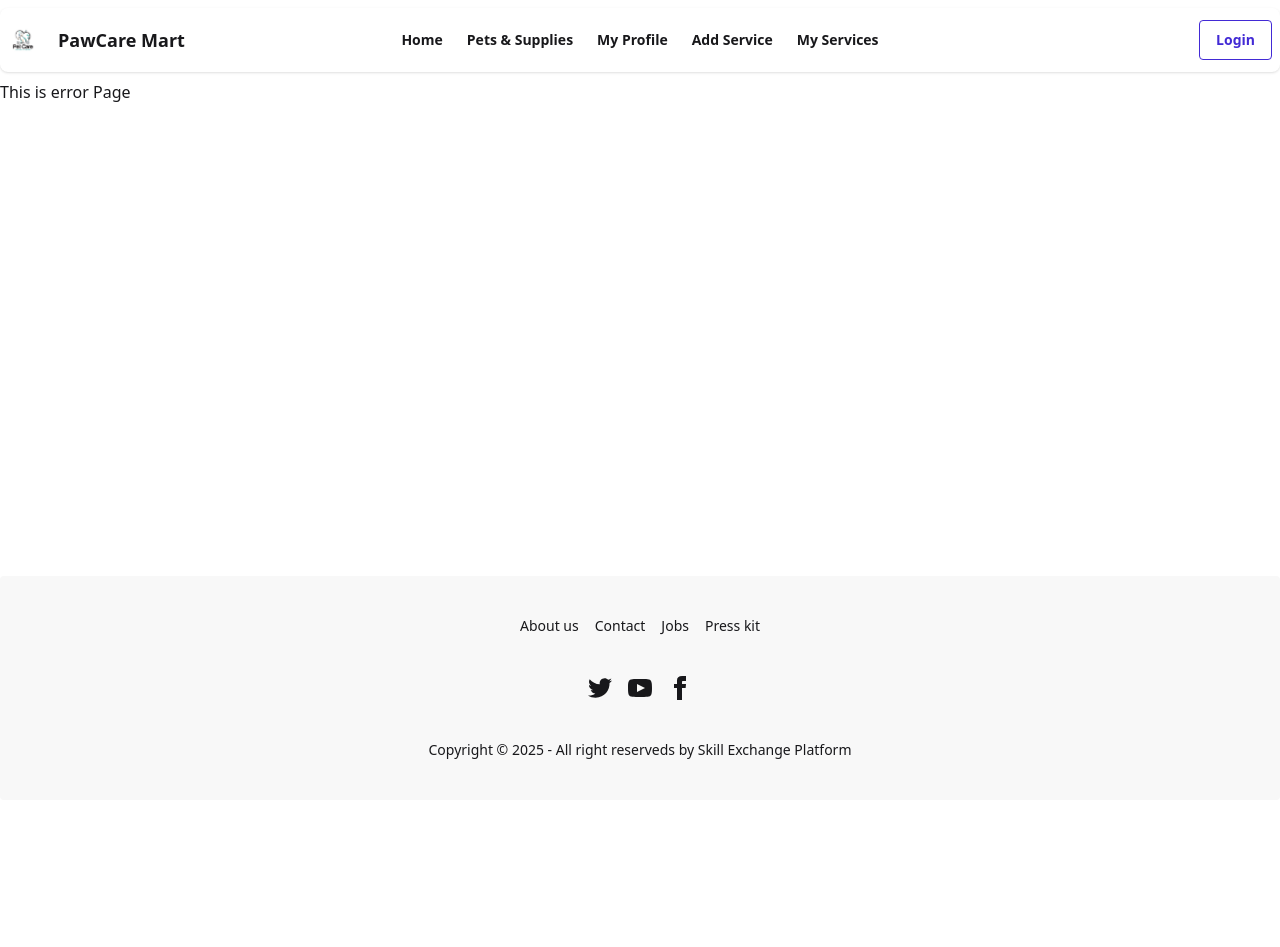
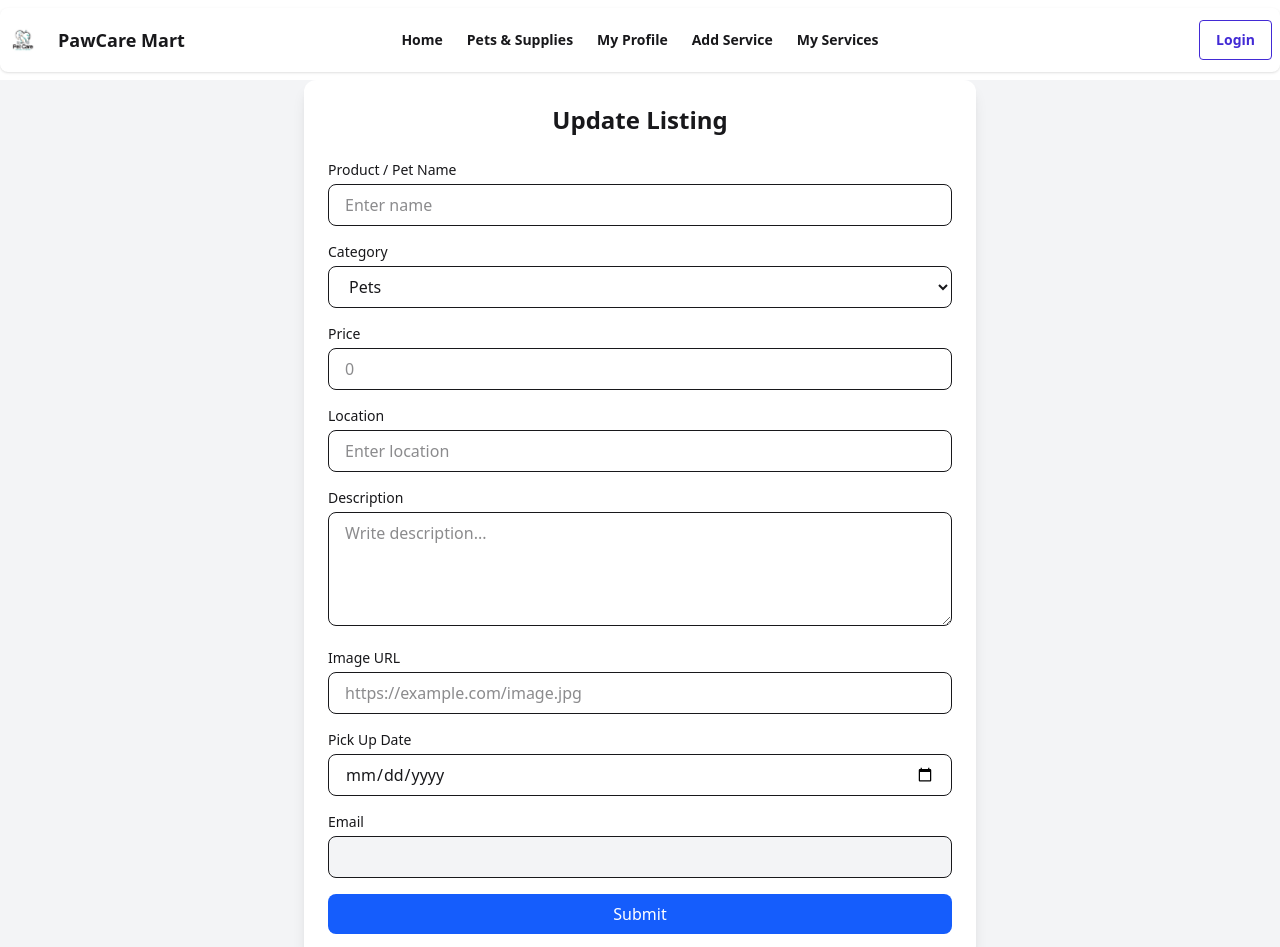
Before and after one commit to emran40989/PawCare-Mart, a React (Vite) app: page /update-services/1 in a window 1280 px wide. Shown: the top 947 px of the page. Before the commit the page ends 800 px from the top, so only its background shows below. Built offline with nearby package versions, Linux system fonts and the light colour scheme; no server answers.

Commit message:
update service created

```diff
--- a/src/Pages/MyServices.jsx
+++ b/src/Pages/MyServices.jsx
@@ -1,5 +1,6 @@
 import React, { useContext, useEffect, useState } from "react";
 import { AuthContext } from "../Provider/AuthProvider";
+import { Link } from "react-router";
 
 const MyServices = () => {
   const [myServices, setMyServices] = useState([]);
@@ -53,7 +54,7 @@ const MyServices = () => {
                 <td>{service.price}</td>
                 <td className="flex gap-3">
                   <button className="btn btn-error btn-xs">Delete</button>
-                  <button className="btn btn-primary btn-xs">Edit</button>
+                  <Link to={`/update-services/${service._id}`}><button className="btn btn-primary btn-xs">Edit</button></Link>
                 </td>
               </tr>
             ))}
--- /dev/null
+++ b/src/Pages/UpdateService.jsx
@@ -0,0 +1,145 @@
+import React, { useContext, useEffect, useState } from "react";
+import { AuthContext } from "../Provider/AuthProvider";
+import { useParams } from "react-router";
+import axios from "axios";
+
+const UpdateService = () => {
+  const { user } = useContext(AuthContext);
+  const {id} = useParams();
+  const [service, setService] = useState();
+
+  useEffect(() => {
+    axios.get(`http://localhost:3000/services/${id}`)
+    .then(res => {
+      setService(res.data);
+    })
+  }, [id]);
+
+  console.log(service);
+
+
+  const handleUpdate = () => {};
+  return (
+    <div>
+      <div className="min-h-screen flex items-center justify-center bg-gray-100 px-4">
+        <div className="w-full max-w-2xl bg-white rounded-xl shadow-lg p-6">
+          <h2 className="text-2xl font-semibold text-center mb-6">
+            Update Listing
+          </h2>
+
+          <form onSubmit={handleUpdate} className="space-y-4">
+            <div>
+              <label className="block text-sm font-medium mb-1">
+                Product / Pet Name
+              </label>
+              <input
+                name="name"
+                type="text"
+                placeholder="Enter name"
+                defaultValue={service?.name}
+                className="w-full px-4 py-2 border rounded-lg focus:outline-none focus:ring-2 focus:ring-blue-500"
+              />
+            </div>
+
+            {/* Category */}
+            <div>
+              <label className="block text-sm font-medium mb-1">Category</label>
+              <select
+                name="category"
+                defaultValue={service?.category}
+                className="w-full px-4 py-2 border rounded-lg focus:outline-none focus:ring-2 focus:ring-blue-500"
+              >
+                <option>Pets</option>
+                <option>Food</option>
+                <option>Accessories</option>
+                <option>Care Products</option>
+              </select>
+            </div>
+
+            {/* Price */}
+            <div>
+              <label className="block text-sm font-medium mb-1">Price</label>
+              <input
+                name="price"
+                type="number"
+                placeholder="0"
+                className="w-full px-4 py-2 border rounded-lg focus:outline-none focus:ring-2 focus:ring-blue-500"
+              />
+            </div>
+
+            {/* Location */}
+            <div>
+              <label className="block text-sm font-medium mb-1">Location</label>
+              <input
+                name="location"
+                type="text"
+                placeholder="Enter location"
+                className="w-full px-4 py-2 border rounded-lg focus:outline-none focus:ring-2 focus:ring-blue-500"
+              />
+            </div>
+
+            {/* Description */}
+            <div>
+              <label className="block text-sm font-medium mb-1">
+                Description
+              </label>
+              <textarea
+                name="description"
+                rows="4"
+                placeholder="Write description..."
+                className="w-full px-4 py-2 border rounded-lg focus:outline-none focus:ring-2 focus:ring-blue-500"
+              ></textarea>
+            </div>
+
+            {/* Image URL */}
+            <div>
+              <label className="block text-sm font-medium mb-1">
+                Image URL
+              </label>
+              <input
+                name="imageUrl"
+                type="url"
+                placeholder="https://example.com/image.jpg"
+                className="w-full px-4 py-2 border rounded-lg focus:outline-none focus:ring-2 focus:ring-blue-500"
+              />
+            </div>
+
+            {/* Pick Up Date */}
+            <div>
+              <label className="block text-sm font-medium mb-1">
+                Pick Up Date
+              </label>
+              <input
+                name="pickUpDate"
+                type="date"
+                className="w-full px-4 py-2 border rounded-lg focus:outline-none focus:ring-2 focus:ring-blue-500"
+              />
+            </div>
+
+            {/* Email (Readonly) */}
+            <div>
+              <label className="block text-sm font-medium mb-1">Email</label>
+              <input
+                name="email"
+                type="email"
+                value={user?.email}
+                readOnly
+                className="w-full px-4 py-2 border rounded-lg bg-gray-100 cursor-not-allowed"
+              />
+            </div>
+
+            {/* Submit Button */}
+            <button
+              type="submit"
+              className="w-full bg-blue-600 text-white py-2 rounded-lg hover:bg-blue-700 transition"
+            >
+              Submit
+            </button>
+          </form>
+        </div>
+      </div>
+    </div>
+  );
+};
+
+export default UpdateService;
--- a/src/Routes/Routes.jsx
+++ b/src/Routes/Routes.jsx
@@ -12,6 +12,7 @@ import ServiceDetails from '../Pages/ServiceDetails';
 import ForgetPass from '../Pages/ForgetPass';
 import AddService from '../Pages/AddService';
 import MyServices from '../Pages/MyServices';
+import UpdateService from '../Pages/UpdateService';
 
 
 const router = createBrowserRouter([
@@ -62,6 +63,10 @@ const router = createBrowserRouter([
             {
                 path: '/my-services',
                 element: <MyServices></MyServices>,
+            },
+            {
+                path: '/update-services/:id',
+                element: <UpdateService></UpdateService>,
             }
         ]
     }
```
